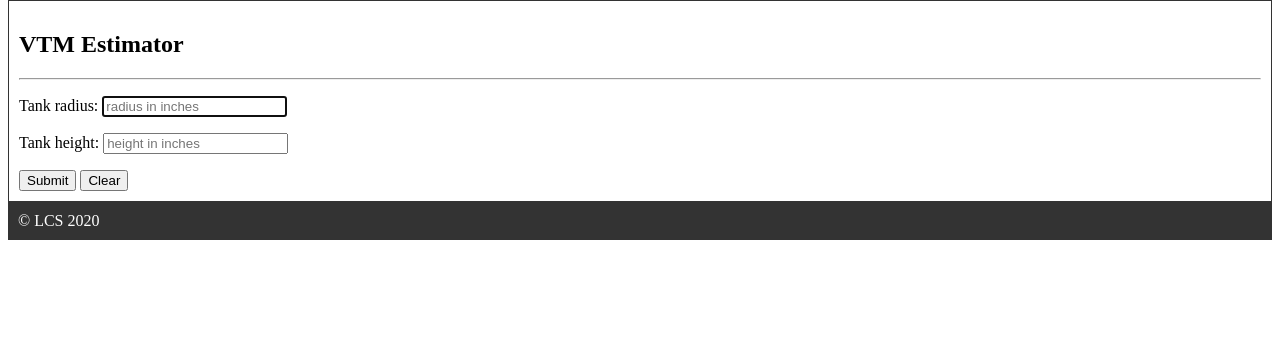
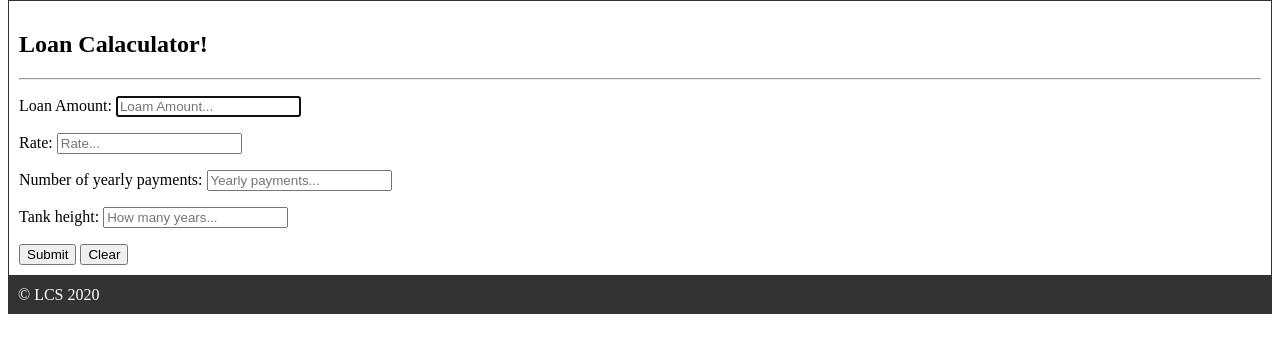
Before and after one commit to andrewjatnieks/LoanCalc, a Flask app: template templates/estimate.html in a window 1280 px wide. Shown: the part 154-507 px from the top of the page. Run offline with Flask 2, Linux system fonts and the light colour scheme; the template is opened without the code that fills it, so the values that code supplies are empty.

Commit message:
Added loan calc fields

```diff
--- a/templates/estimate.html
+++ b/templates/estimate.html
@@ -2,20 +2,33 @@
 
 {% block body %}
 
-<h2> VTM Estimator </h2>
+<h2>Loan Calaculator!</h2>
 <hr />
 
 <form action="" method="POST">
 	<p>
-		<label for="tankRadius">
-			Tank radius: <input type="text" name="tankRad" id="tankRadius" placeholder="radius in inches" autofocus required>
+		<label for="loanAmt">
+			Loan Amount: <input type="text" name="loanAmt" id="loanAmt" placeholder="Loam Amount..." autofocus required>
 		</label>
 	</p>
 
 	<p>
-		<label for="tankHeight">
+		<label for="loanRate">
+			Rate:
+			<input type="text" name="rate" id="rate" placeholder="Rate..." required>
+		</label>
+	</p>
+
+	<p>
+		<label for="Payments">
+			Number of yearly payments:
+			<input type="text" name="payments" id="yearlyPmts" placeholder="Yearly payments..." required>
+		</label>
+	</p>
+	<p>
+		<label for="years">
 			Tank height:
-			<input type="text" name="tankHt" id="tankHeight" placeholder="height in inches" required>
+			<input type="text" name="years" id="years" placeholder="How many years..." required>
 		</label>
 	</p>
 
--- a/templates/index.html
+++ b/templates/index.html
@@ -4,10 +4,10 @@
 <div>
 <h2> Welcome to VTM! </h2> <hr />
 
-<fig><img src="{{ url_for('static', filename='images/what-is-a-personal-loan.jpg') }}" class="responsive" /></fig>
-<figcaption>
+<!-- <fig><img src="{{ url_for('static', filename='images/what-is-a-personal-loan.jpg') }}" class="responsive" /></fig> -->
+<!-- <figcaption>
 	<a href="https://www.deq.virginia.gov/Programs/LandProtectionRevitalization/PetroleumProgram/StorageTanks/AbovegroundStorageTanks.aspx">image source</a>
-</figcaption>
+</figcaption> -->
 
 <p>Lorem ipsum dolor sit amet, consectetur adipiscing elit. Morbi erat urna, mattis sit amet eleifend quis, interdum non
 	metus. Suspendisse turpis sem, iaculis non lorem eu, molestie efficitur eros. Suspendisse vel gravida tortor, id
```
